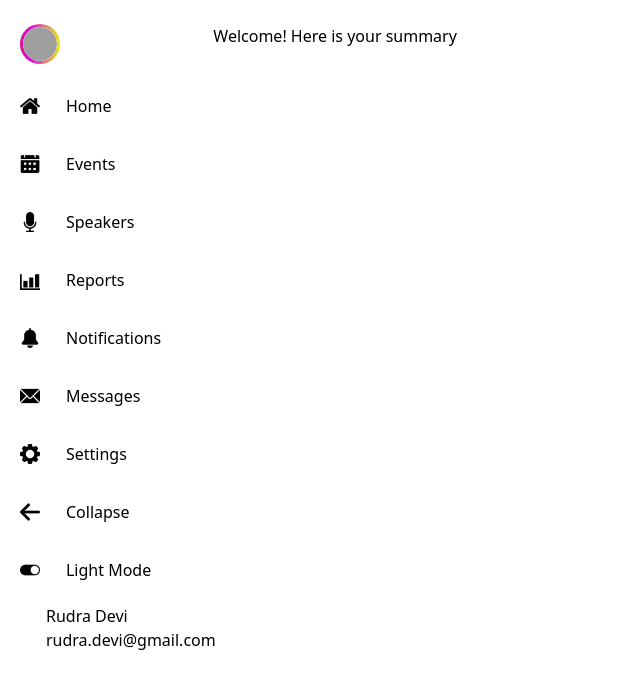
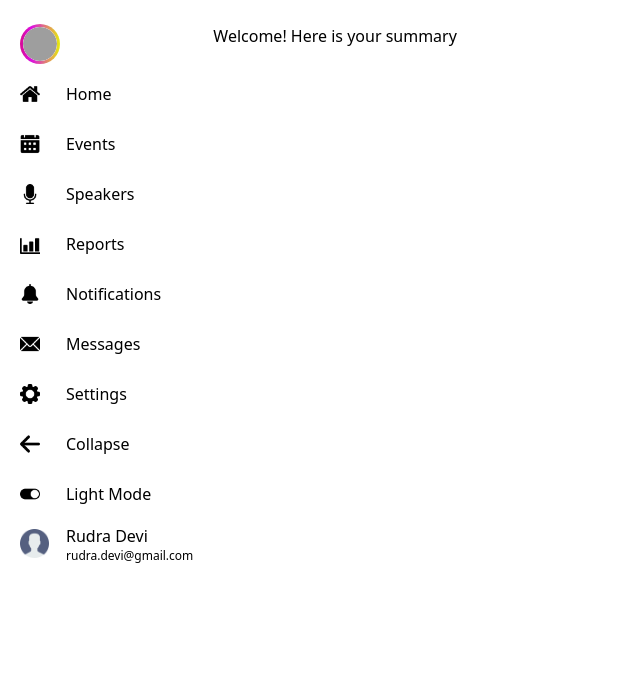
Before and after one commit to fountaina/event-planner, a React (Vite) app: page / in a window 1280 px wide. Shown: the top 688 px of the page, without its empty margins (0-640 px from the left). Built offline with nearby package versions, Linux system fonts and the light colour scheme; grey boxes are pictures that could not be loaded.

Commit message:
finish navbar

```diff
--- a/src/components/Navbar.jsx
+++ b/src/components/Navbar.jsx
@@ -27,13 +27,13 @@ function Option({icon, text}) {
 function AdminInfo({image, name, email}) {
   // Component for displaying the logged in Administrator's info
   return (
-    <div className="option-container">
-      <div>
+    <div className="admin-block">
+      <div className="admin-image-block">
         <img src={image} alt="user" />
       </div>
       <div>
-        <h3>{name}</h3>
-        <h5>{email}</h5>
+        <h5>{name}</h5>
+        <p className="text-xs">{email}</p>
       </div>
     </div>
   )
--- a/src/styles/navbar.css
+++ b/src/styles/navbar.css
@@ -54,8 +54,13 @@
     /* object-fit: contain; */
 }
 
-.option-container div img {
-    width: auto;
-    height: 20px;
-    /* object-fit: contain; */
+.admin-block {
+    display: flex;
+    align-items: center;
+    gap: 10%;
 }
+
+.admin-image-block {
+    width: 30px;
+    height: 30px;
+}
```
